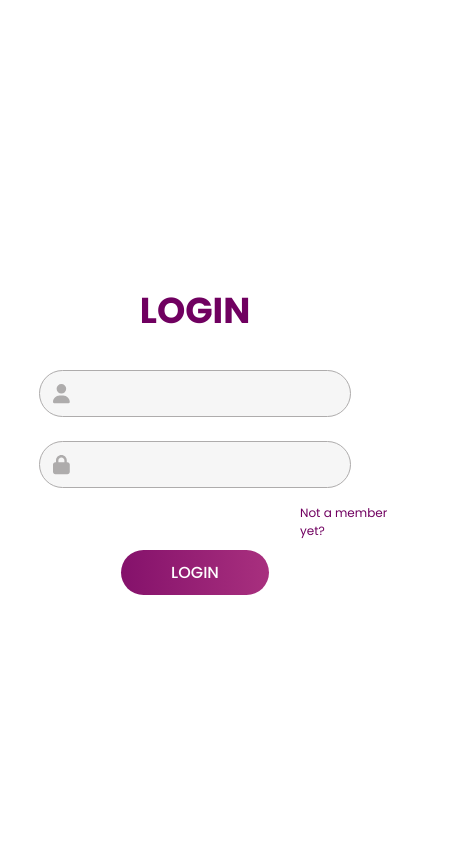
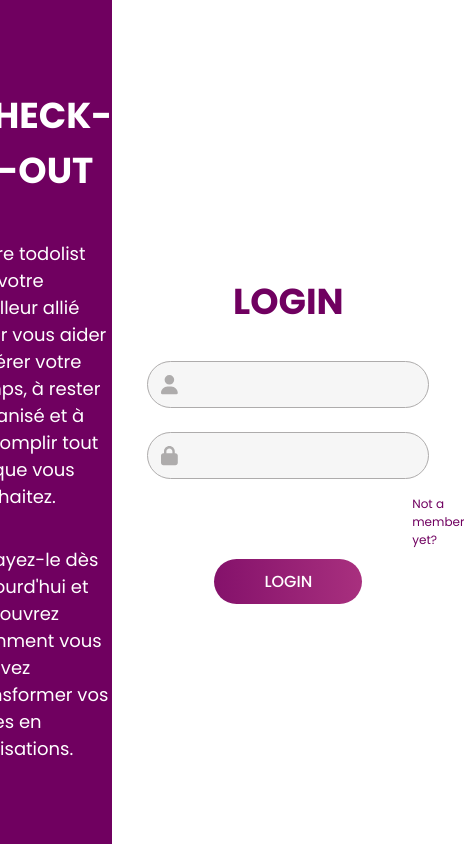
Before and after one commit to arasolonjatovo/buzz_up, a React (Create React App) app: page / in a window 390 px wide. Shown: the whole page, 464 px wide, since content can reach past the window. Built offline with nearby package versions, Linux system fonts and the light colour scheme.

Commit message:
add: merging branch auth

```diff
--- a/src/routes/LoginPage/Login.scss
+++ b/src/routes/LoginPage/Login.scss
@@ -1,11 +1,11 @@
 @import '../../style/variables';
 
-.mainContainer {
+.main__container {
   display: flex;
   justify-content: center;
 }
 
-.containerTitle {
+.container__title {
   flex: 1.5;
   display: flex;
   flex-direction: column;
@@ -70,7 +70,7 @@
     padding-left: 10px;
   }
 
-  .containerLogin {
+  .container__login {
     Button {
       padding: 10px 50px;
       color: white;
--- a/src/routes/LoginPage/Login.tsx
+++ b/src/routes/LoginPage/Login.tsx
@@ -43,9 +43,9 @@ const Login: React.FC = () => {
   }
 
   return (
-    <div className="mainContainer">
-      <div className="containerTitle">
-        <h1 className="titleAuth">CHECK-IT-OUT</h1>
+    <div className="main__container">
+      <div className="container__title">
+        <h1 className="title__auth">CHECK-IT-OUT</h1>
         <p>
           Notre todolist est votre meilleur allié pour vous aider à gérer votre
           temps, à rester organisé et à accomplir tout ce que vous souhaitez.
```
